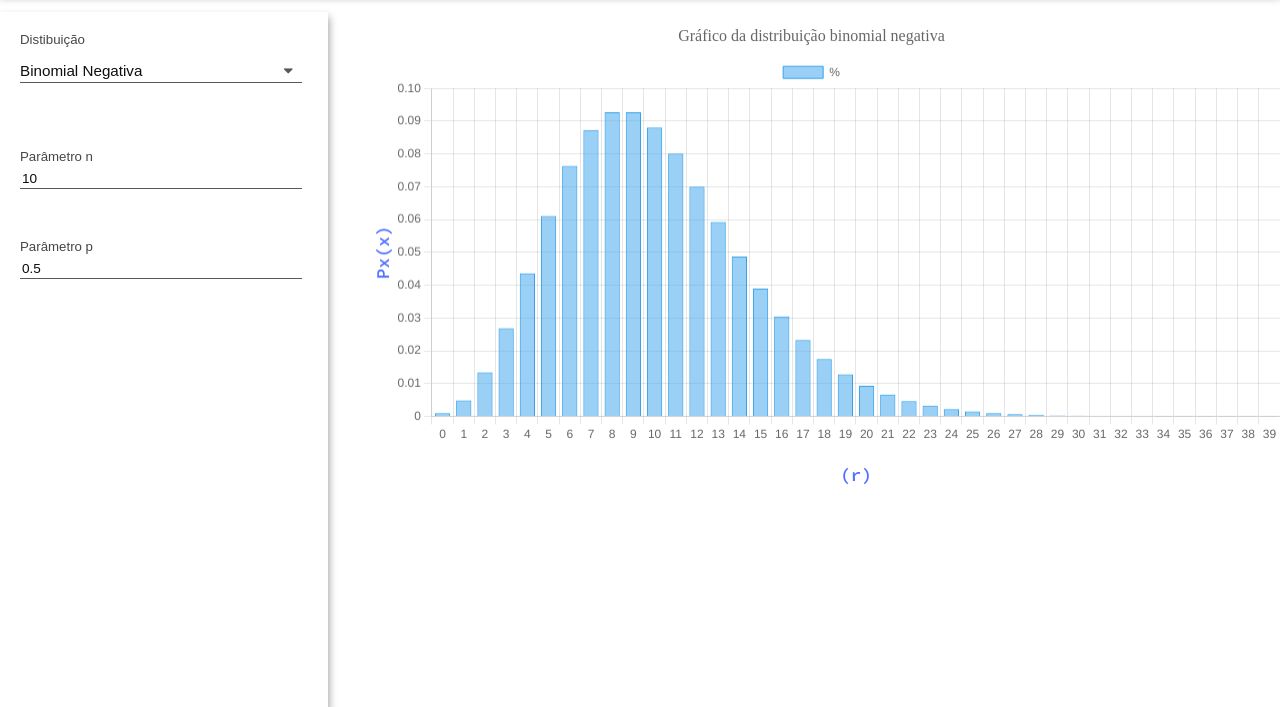
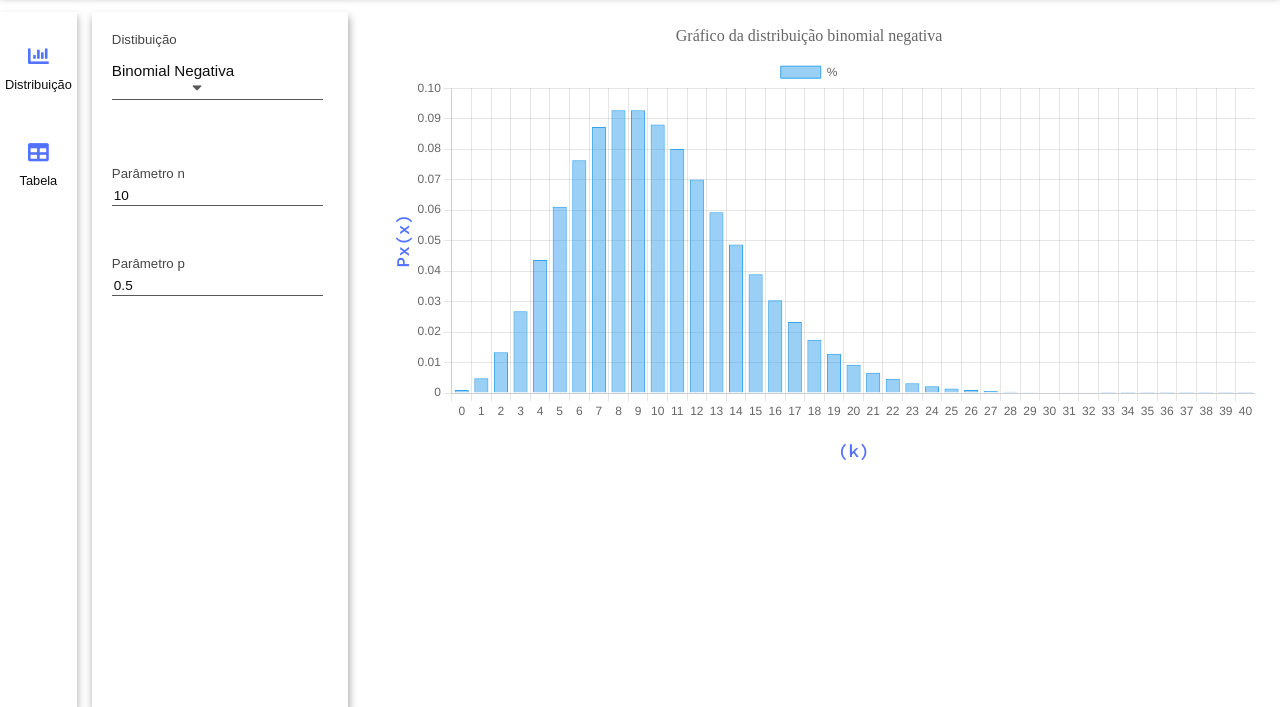
Before and after one commit to caua-3301/gerate-bn, a plain HTML site: page index.html in a window 1280 px wide. Shown: the part 93-800 px from the top of the page. Drawn offline with nearby package versions, Linux system fonts and the light colour scheme; a web font is replaced by a local one.

Commit message:
adicionando tabela

```diff
--- a/index.html
+++ b/index.html
@@ -14,6 +14,19 @@
     <header id="header">
         <img src="/img/mono.png" alt="">
     </header>
+
+    <section id="select-visualization">
+        <div id="selcet">
+            <div id="grafic">
+                <i class="fas fa-chart-bar"></i>
+                <p>Distribuição</p>
+            </div>
+            <div id="table">
+                <i class="fas fa-table"></i>
+                <p>Tabela</p>
+            </div>
+        </div>
+    </section>
 
     <form id="insersion-data">
         <div id="distribuction-type">
@@ -32,6 +45,21 @@
         </div>
     </form>
 
+    <section id="table-view" class="data-none ">
+        <table class="active-table-view">
+            <thead>
+                <tr>
+                    <td>K</td>
+                    <td>Px(x)</td>
+                </tr>
+            </thead>
+
+            <tbody id="out-table">
+
+            </tbody>
+        </table>
+    </section>
+
     <!--<button id="teste">teste</button>-->
 
     <section id="grafic-plot">
@@ -40,6 +68,7 @@
 
     <script src="https://cdn.jsdelivr.net/npm/chart.js"></script>
     <script type="module" src="./js/myPlot.js"></script>
+    <script type="module" src="./js/animation.js"></script>
     <script type="module" src="./js/calc.js"></script>
 </body>
 
--- /dev/null
+++ b/js/animation.js
@@ -0,0 +1,37 @@
+import {  probabildiadeDeOcorrer} from "./calc.js";
+import { gerarHtml } from "./htmlGerate.js";
+
+//Animação a tabela
+const saidaDeDados = document.querySelector("#out-table");
+//Ativando ambos
+const tableActive = document.querySelector("#table");
+const graficActive = document.querySelector("#grafic");
+
+//Paremetros de alteração
+const inserteData = document.querySelector("#insersion-data");
+const tableData = document.querySelector("#table-view");
+
+//Ativando tabela e desativndo inserção de dados
+tableActive.addEventListener("click", () => {
+    inserteData.classList.add("data-none");
+    tableData.classList.add("active-table");
+    tableData.classList.remove("data-none");
+})
+
+//Ativando inserção de dados desativndo a tabela
+graficActive.addEventListener("click", () => {
+    tableData.classList.add("data-none");
+    inserteData.classList.add("active-table")
+    inserteData.classList.remove("data-none");
+    tableData.classList.remove("active-table");
+})
+
+//Dados da tabela ----
+const dataMyTable = _ => {
+    saidaDeDados.textContent = "";
+    probabildiadeDeOcorrer.forEach((elemento, indice) => {
+        saidaDeDados.appendChild(gerarHtml(indice, elemento));
+    })
+}
+
+export {dataMyTable}
--- a/js/calc.js
+++ b/js/calc.js
@@ -6,7 +6,7 @@ export let probabildiadeDeOcorrer = [];
 export let labelMeuDataSet = [];
 
 //Maximo de simulacoes
-const MAX = 40;
+const MAX = 41;
 
 //Parametro n = numero de tentativas
 const parametroN = document.querySelector("#param-n");
@@ -22,11 +22,19 @@ const calcularFmp = (n, p, k) => {
     return gerarBinomio(n, k) * Math.pow(p, n) * Math.pow(1 - p, k)
 }
 
+//Definindo escala do gráfico
+const verificarN = n => {
+    if (n <= 5) { return 16 }
+    else if (n > 5 && n <= 15) { return 41 }
+    else if (n > 15 && n <= 50) { return 61 }
+    else if (n > 50) { return 81 }
+}
+
 //Gerando os valores para a label do grafico bem como os valores apresentados
 function gerarValores(n, p) {
     probabildiadeDeOcorrer = [];
     labelMeuDataSet = [];
-    for (let index = 0; index < MAX; index++) {
+    for (let index = 0; index < (verificarN(n)); index++) {
         probabildiadeDeOcorrer.push(calcularFmp(n, p, index));
         labelMeuDataSet.push(index);
     }
@@ -34,4 +42,4 @@ function gerarValores(n, p) {
     activeMyPlot()
 }
 
-export {gerarValores}
+export { gerarValores }
--- /dev/null
+++ b/js/htmlGerate.js
@@ -0,0 +1,11 @@
+function gerarHtml(k, px) {
+    const novoHtml = `
+        <td>${k}</td>
+        <td>${px.toFixed(9)}</td>`;
+
+    const novaLinha = document.createElement("tr");
+    novaLinha.innerHTML = novoHtml;
+    return novaLinha;
+}
+
+export {gerarHtml}
--- a/js/myPlot.js
+++ b/js/myPlot.js
@@ -1,8 +1,10 @@
 
 //Importando o valor das labels
 import { probabildiadeDeOcorrer, labelMeuDataSet, gerarValores } from "./calc.js";
+import { dataMyTable } from "./animation.js";
 
 export function activeMyPlot() {
+  dataMyTable()
 
   console.log(labelMeuDataSet)
   console.log(probabildiadeDeOcorrer)
@@ -73,7 +75,7 @@ export function activeMyPlot() {
           display: true,
           title: {
             display: true,
-            text: '(r)',
+            text: '(k)',
             color: '#5271FF',
             font: {
               family: 'code-pro',
--- a/style/main.css
+++ b/style/main.css
@@ -20,13 +20,14 @@ body {
 }
 
 #container {
+    position: relative;
     display: grid;
-    grid-template-columns: .35fr 1fr;
+    grid-template-columns: 6% 20% 1fr;
     grid-template-rows: .13fr 1fr;
-    grid-template-areas: "header header"
-        "insersion-data grafic-plot";
+    grid-template-areas: "header header header"
+        "select-visualization insersion-data grafic-plot";
     height: 100vmin;
-    width: 100%;
+    width: 100vw;
     gap: 15px;
 }
 
@@ -35,6 +36,14 @@ body {
     display: flex;
     flex-direction: row;
     box-shadow: .01px .01px 8px rgba(0, 0, 0, 0.384);
+}
+
+#select-visualization {
+    grid-area: select-visualization;
+    box-shadow: .01px 5px 8px rgba(0, 0, 0, 0.384);
+    display: flex;
+    flex-direction: column;
+    align-content: center;
 }
 
 #insersion-data {
@@ -46,28 +55,39 @@ body {
 
 #grafic-plot {
     grid-area: grafic-plot;
-    margin-top: 5px;
+    margin: 5px 25px 0 0;
 }
 
-header > img {
+#table-view {
+    grid-area: insersion-data;
+    overflow-y: scroll;
+    margin-bottom: 10px;
+    box-shadow: 1px 5px 8px rgba(0, 0, 0, 0.384);
+}
+
+header>img {
     display: block;
     margin-left: 20px;
 }
 
-#distribuction-type, #first-number-sucess, #second-probably-sucess {
+#distribuction-type,
+#first-number-sucess,
+#second-probably-sucess {
     display: flex;
     flex-direction: column;
     width: 98%;
 }
 
-#distribuction-type > p:nth-child(1), #first-number-sucess > p, #second-probably-sucess > p {
+#distribuction-type>p:nth-child(1),
+#first-number-sucess>p,
+#second-probably-sucess>p {
     font: normal normal .83em 'open-sans', sans-serif;
     padding: 0;
     margin: 0;
     color: rgb(70, 70, 70);
 }
 
-#distribuction-type > p:nth-child(2) {
+#distribuction-type>p:nth-child(2) {
     font: normal normal .95em 'open-sans', sans-serif;
     padding-bottom: 3px;
     color: rgb(14, 14, 14);
@@ -75,12 +95,13 @@ header > img {
     border-width: 0 0 1px 0;
 }
 
-div > p > i {
-    margin-left: 50%;
+div>p>i {
+    margin-left: 38%;
     color: rgb(88, 88, 88)
 }
 
-#first-number-sucess > input, #second-probably-sucess > input {
+#first-number-sucess>input,
+#second-probably-sucess>input {
     font: normal normal .85em 'open-sans', sans-serif;
     margin-top: 5px;
     padding: 2px;
@@ -89,6 +110,72 @@ div > p > i {
     border-width: 0 0 1px 0;
 }
 
-div:nth-of-type(2), div:nth-of-type(3){
+div:nth-of-type(2),
+div:nth-of-type(3) {
     margin-top: 50px;
 }
+
+#select-visualization>div>div {
+    cursor: pointer;
+    display: flex;
+    flex-direction: column;
+    align-items: center;
+    margin-top: 30px;
+}
+
+#select-visualization>div>div:hover {
+    background-color: rgb(182, 195, 255);
+    transition: all .6s;
+}
+
+#select-visualization>div>div>i {
+    color: #5271FF;
+    font-size: 1.3em;
+    padding: 5px;
+    transition: all .6s;
+    text-align: center;
+}
+
+#select-visualization>div>div>p {
+    font: normal normal .8em 'open-sans', sans-serif;
+    padding-bottom: 3px;
+    margin-top: 4px;
+    color: rgb(14, 14, 14);
+}
+
+/*ZONA DE ANIMAÇÃO*/
+
+.active-table-view {
+    width: 100%;
+    border-collapse: collapse;
+}
+
+.active-table-view>thead>tr {
+    text-align: center;
+    background-color: rgb(216, 216, 216);
+    font: normal bold .9em 'open-sans', sans-serif;
+}
+
+.active-table-view>thead>tr>td {
+    border: 1px solid rgb(136, 136, 136);
+    padding: 5px;
+    border-width: 1px 1px 0 1px;
+    width: 50%;
+}
+
+.active-table-view>tbody td {
+    text-align: center;
+    padding: 8px;
+    border: 1px solid rgb(189, 189, 189);
+    border-width: 0 1px 1px 1px;
+    font: normal normal .8em 'open-sans', sans-serif;
+}
+
+/*--------------------------------*/
+.data-none {
+    display: none;
+}
+
+.active-table {
+    display: auto;
+}
```
